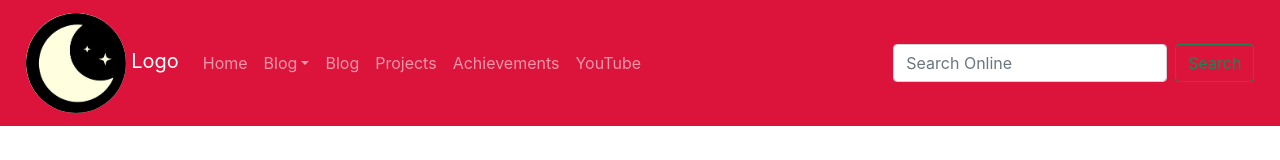
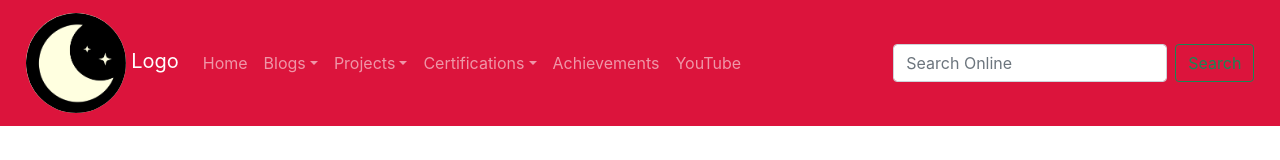
Before and after one commit to mrrobotisreal/iamwintrow-vite, a React (Vite) app: page / in a window 1280 px wide. Shown: the top 160 px of the page. Built offline with nearby package versions, Linux system fonts and the light colour scheme.

Commit message:
Finished Blogs, Projects and Certifications dropdown lists.

```diff
--- a/src/NavBar.jsx
+++ b/src/NavBar.jsx
@@ -21,7 +21,7 @@ export default function NavBar() {
             <Nav.Link href="#home">
               Home
             </Nav.Link>
-            <NavDropdown title="Blog">
+            <NavDropdown title="Blogs">
               <NavDropdown.Item href="#blog/vanilla-js">
                 Vanilla JS
               </NavDropdown.Item>
@@ -38,12 +38,46 @@ export default function NavBar() {
                 Java
               </NavDropdown.Item>
             </NavDropdown>
-            <Nav.Link href="#blog">
-              Blog
-            </Nav.Link>
-            <Nav.Link href="#projects">
-              Projects
-            </Nav.Link>
+            <NavDropdown title="Projects">
+              <NavDropdown.Item href="#projects/flash-fire">
+                {`FlashFire (Flashcards)`}
+              </NavDropdown.Item>
+              <NavDropdown.Item href="#projects/codybot2000">
+                Codybot2000
+              </NavDropdown.Item>
+              <NavDropdown.Item href="#projects/blue-steel">
+                Blue Steel Brand
+              </NavDropdown.Item>
+              <NavDropdown.Item href="#projects/twiddler">
+                Twiddler
+              </NavDropdown.Item>
+            </NavDropdown>
+            <NavDropdown title="Certifications">
+              <NavDropdown.Item href="#certifications/hack-reactor">
+                {`Hack Reactor Advanced Software Engineering (Galvanize)`}
+              </NavDropdown.Item>
+              <NavDropdown.Item href="#certifications/pre-security">
+                {`Pre-Security (TryHackMe)`}
+              </NavDropdown.Item>
+              <NavDropdown.Item href="#certifications/js-weird-parts">
+                {`JavaScript: The Weird Parts (Udemy)`}
+              </NavDropdown.Item>
+              <NavDropdown.Item href="#certifications/linux-cli">
+                {`Linux Command Line (Udemy)`}
+              </NavDropdown.Item>
+              <NavDropdown.Item href="#certifications/osint">
+                {`Open Source Intelligence Fundamentals (Udemy)`}
+              </NavDropdown.Item>
+              <NavDropdown.Item href="#certifications/tefl">
+                {`Master: Teaching English as a Foreign Language (Accreditat/TEFL Full Circle)`}
+              </NavDropdown.Item>
+              <NavDropdown.Item href="#certifications/teyl">
+                {`Teaching English to Young Learners (Accreditat/TEFL Full Circle)`}
+              </NavDropdown.Item>
+              <NavDropdown.Item href="#certifications/tesol">
+                {`Teaching English to Speakers of Other Languages (International Open Academy)`}
+              </NavDropdown.Item>
+            </NavDropdown>
             <Nav.Link href="#achievements">
               Achievements
             </Nav.Link>
```
